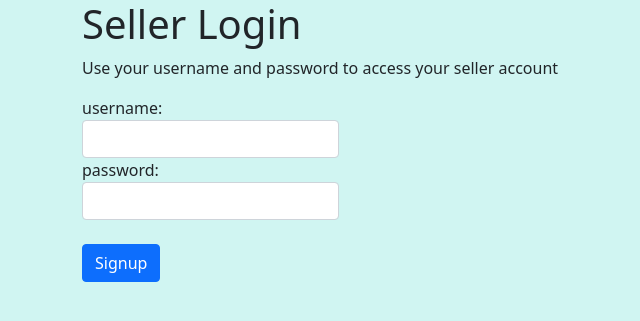
After one commit to evizitei/mercado-brasileiro, a Django app: page /sellers/login in a window 1280 px wide. The commit adds this page. Shown: the top 321 px of the page, without its empty margins (0-640 px from the left). Run offline with Django 3.2, Linux system fonts and the light colour scheme.

Commit message:
WIP profile progress from login

```diff
--- a/mercado_brasileiro/forms.py
+++ b/mercado_brasileiro/forms.py
@@ -1,4 +1,6 @@
 from django import forms
+from django.core.exceptions import ObjectDoesNotExist, ValidationError
+from .models import Product, Seller
 
 class RegistrationForm(forms.Form):
   name = forms.CharField(widget=forms.TextInput(attrs={'class': "form-control" }), label='username')
@@ -6,3 +8,18 @@ class RegistrationForm(forms.Form):
   pw = forms.CharField(widget=forms.PasswordInput(attrs={'class': "form-control" }), label='password')
   pwc = forms.CharField(widget=forms.PasswordInput(attrs={'class': "form-control" }), label='password confirmation')
   seller_uuid = forms.CharField(widget=forms.TextInput(attrs={'class': "form-control" }),label='seller_uuid')
+
+  def clean(self):
+    cleaned_data = super().clean()
+    if cleaned_data.get("pw") != cleaned_data.get("pwc"):
+      raise ValidationError("password and confirmation must match")
+    uuid = cleaned_data.get("seller_uuid")
+    try:
+      seller = Seller.objects.get(seller_uuid=uuid)
+    except ObjectDoesNotExist:
+      raise ValidationError("must provide a valid seller ID")
+
+
+class LoginForm(forms.Form):
+  username = forms.CharField(widget=forms.TextInput(attrs={'class': "form-control" }), label='username')
+  password = forms.CharField(widget=forms.PasswordInput(attrs={'class': "form-control" }), label='password')
--- a/mercado_brasileiro/templates/products/index.html
+++ b/mercado_brasileiro/templates/products/index.html
@@ -29,5 +29,6 @@
   {% if current_user %}
   {% else %}
     <a href="/sellers/register">Sign up for merchant account</a>
+    <a href="/sellers/login">Login as merchant</a>
   {% endif %}
 {% endblock %}
--- /dev/null
+++ b/mercado_brasileiro/templates/sellers/login.html
@@ -0,0 +1,22 @@
+{% extends "base.html" %}
+
+{% block content %}
+
+<h1>Seller Login</h1>
+
+<p>
+  Use your username and password to access your seller account
+</p>
+
+{% if error_message %}<p><strong>{{ error_message }}</strong></p>{% endif %}
+
+<div class="input-group mb-3">
+  <form action="{% url 'sellers_auth' %}" method="post">
+    {% csrf_token %}
+    {{ form }}
+    <br/>
+    <input type="submit" value="Signup" class="btn btn-primary">
+  </form>
+</div>
+
+{% endblock %}
--- a/mercado_brasileiro/urls.py
+++ b/mercado_brasileiro/urls.py
@@ -23,5 +23,9 @@ urlpatterns = [
     path('products/', views.products_index, name="products_index"),
     path('products/<int:product_id>', views.products_show, name="product_show"),
     path('sellers/register', views.sellers_register, name="sellers_register"),
-    path('sellers/attach', views.sellers_attach_user, name="sellers_attach_user")
+    path('sellers/attach', views.sellers_attach_user, name="sellers_attach_user"),
+    path('sellers/login', views.sellers_login, name="sellers_login"),
+    path('sellers/auth', views.sellers_authenticate, name="sellers_auth"),
+    path('sellers/profile', views.sellers_profile, name="sellers_profile"),
+    path('logout', views.sellers_logout, name="seller_logout")
 ]
--- a/mercado_brasileiro/views.py
+++ b/mercado_brasileiro/views.py
@@ -1,9 +1,12 @@
+from django.contrib.auth import authenticate, logout
 from django.contrib.auth.models import User
+from django.db import transaction
 from django.http import HttpResponse
+from django.shortcuts import redirect
 from django.template import loader
 
-from .models import Product
-from .forms import RegistrationForm
+from .models import Product, Seller, SellerUser
+from .forms import RegistrationForm, LoginForm
 
 def index(request):
     return HttpResponse("Hello, world. You're at the mercado-brasileiro app.")
@@ -22,16 +25,70 @@ def products_show(request, product_id):
 
 
 def sellers_register(request):
+    return render_registration_form(request, RegistrationForm())
+
+def sellers_login(request):
+    form = LoginForm()
+    return render_login_form(request, form)
+
+def sellers_authenticate(request):
+    if request.method != 'POST':
+        return redirect("sellers_login")
+    form = LoginForm(request.POST)
+    print("FORM DATA: ", form.data)
+    if not form.is_valid():
+        return render_login_form(request, form)
+    username = form.cleaned_data['username']
+    password = form.cleaned_data['password']
+    user = authenticate(username=username, password=password)
+    if user is not None:
+        return render_login_form(request, form)
+    else:
+        return redirect("sellers_profile")
+
+def sellers_logout(request):
+    logout(request)
+    redirect("sellers_login")
+
+def sellers_profile(request):
+    if not request.user.is_authenticated:
+        return redirect("sellers_login")
+    seller_user = SellerUser.objects.get(user_id=request.user.id)
+    seller = Seller.objects.get(seller_uuid=seller_user.seller_uuid)
+    template = loader.get_template('sellers/profile.html')
+    context = {'seller': form, 'user': request.user}
+    return HttpResponse(template.render(context, request))
+
+
+def sellers_attach_user(request):
+    if request.method == 'POST':
+        # create a form instance and populate it with data from the request:
+        form = RegistrationForm(request.POST)
+        # check whether it's valid:
+        if form.is_valid():
+            seller_uuid = form.cleaned_data["seller_uuid"]
+            seller = Seller.objects.get(seller_uuid=seller_uuid)
+            uname = form.cleaned_data['name']
+            email = form.cleaned_data['email']
+            pw = form.cleaned_data['pw']
+            with transaction.atomic():
+                user = User.objects.create_user(form.cleaned_data, email, pw)
+                user.save()
+                seller_user = SellerUser(
+                    seller_uuid=seller.seller_uuid,
+                    user_id=user.id
+                )
+                seller_user.save(force_insert=True)
+            return redirect("sellers_login")
+        else:
+            return render_registration_form(request, form)
+
+def render_registration_form(request, form):
     template = loader.get_template('sellers/register.html')
-    form = RegistrationForm()
     context = {'form': form}
     return HttpResponse(template.render(context, request))
 
-def sellers_attach_user(request):
-    # Create user and save to the database
-    user = User.objects.create_user('myusername', 'myemail@crazymail.com', 'mypassword')
-
-    # Update fields and then save again
-    user.first_name = 'John'
-    user.last_name = 'Citizen'
-    user.save()
+def render_login_form(request, form):
+    template = loader.get_template('sellers/login.html')
+    context = {'form': form}
+    return HttpResponse(template.render(context, request))
```
Also changed, not shown: mercado_brasileiro/templates/sellers/profile.html (added, +22 -0 lines).
